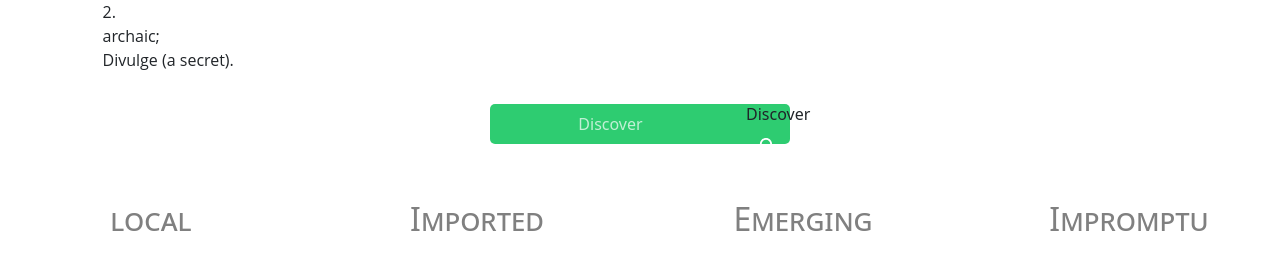
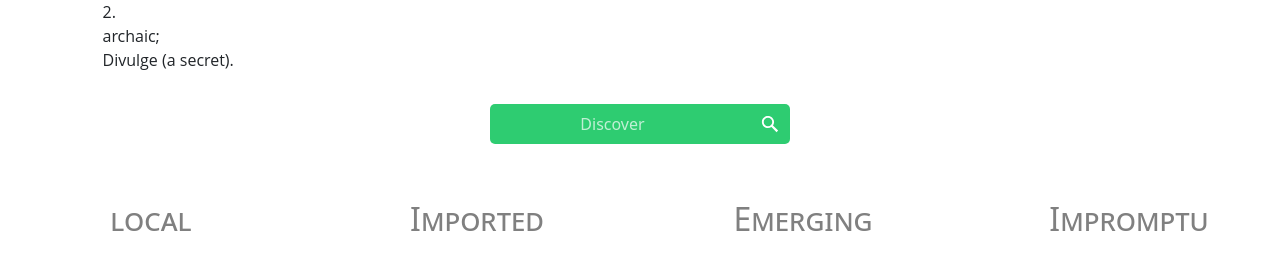
Before and after one commit to Gadadria99/IAB207-A3, a Flask app: page / in a window 1280 px wide. Shown: the part 658-936 px from the top of the page. Run offline with Flask 3, Linux system fonts and the light colour scheme; parts of the project's set-up code (start-up, migrations or seed data) failed here and were passed over; some libraries are stand-ins or nearby versions.

Commit message:
final push

```diff
--- a/A3/projectfile/main.py
+++ b/A3/projectfile/main.py
@@ -1,5 +1,15 @@
 from qutickets import create_app
+from flask import render_template
 
 if __name__ == '__main__':
     app = create_app()
     app.run()
+    @app.errorhandler(404)
+# inbuilt function which takes error as parameter
+    def not_found(e):
+        return render_template("404.html", error=e)
+
+    @app.errorhandler(500)
+# inbuilt function which takes error as parameter
+    def not_found(e):
+        return render_template("500.html", error=e)
--- a/A3/projectfile/qutickets/templates/index.html
+++ b/A3/projectfile/qutickets/templates/index.html
@@ -23,7 +23,7 @@
               <input class= "searchInp" type="search" id="searchBar" name="searchBar"
               placeholder="Discover"
               aria-label="Search through site content">
-              <button class = "searchbtn">Discover</b>
+              <button class = "searchbtn">
                 <svg class= "svgSearch" viewBox="0 0 1024 1024"><path class="path1" d="M848.471 928l-263.059-263.059c-48.941 36.706-110.118 55.059-177.412 55.059-171.294 0-312-140.706-312-312s140.706-312 312-312c171.294 0 312 140.706 312 312 0 67.294-24.471 128.471-55.059 177.412l263.059 263.059-79.529 79.529zM189.623 408.078c0 121.364 97.091 218.455 218.455 218.455s218.455-97.091 218.455-218.455c0-121.364-103.159-218.455-218.455-218.455-121.364 0-218.455 97.091-218.455 218.455z"></path></svg>
               </button>
                 </form>
```
Also changed, not shown: A3/projectfile/qutickets/__init__.py (+0 -9 lines), A3/projectfile/instance/sitedata.sqlite.
